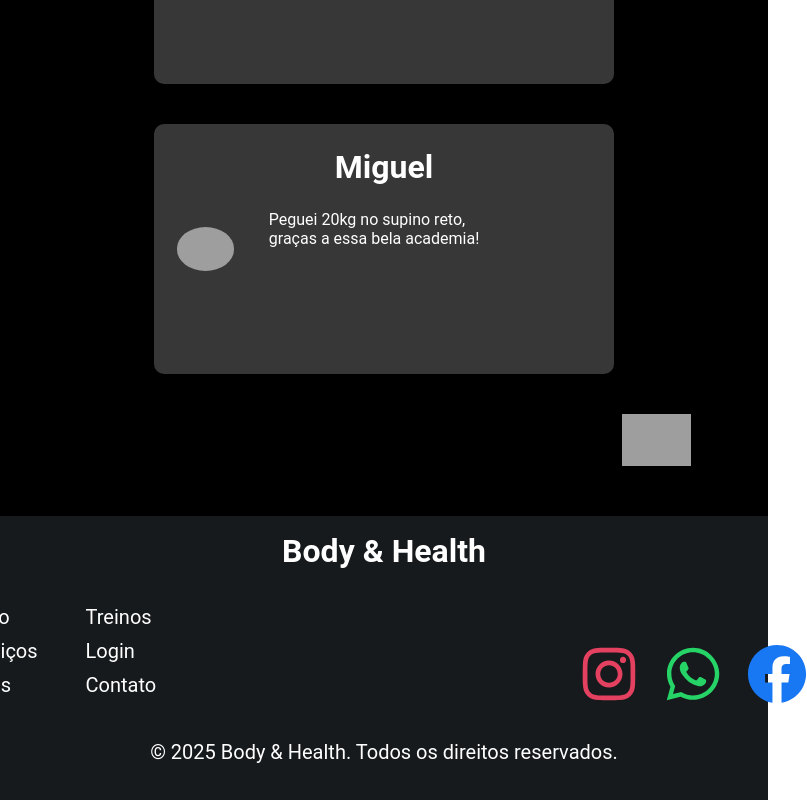
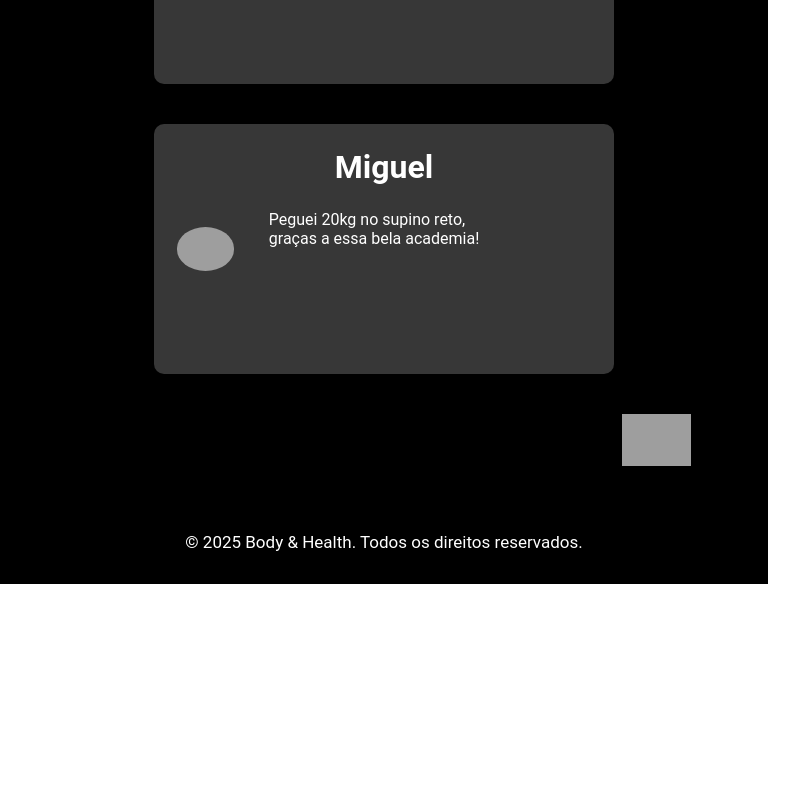
Before and after one commit to Vinirocha388/bodyhealthy-web, a Next.js app: page / in a window 768 px wide. Shown: the part 1226-2026 px from the top of the page, 807 px wide, since content can reach past the window. After the commit the page ends 1810 px from the top, so only its background shows below. Built offline with nearby package versions, Linux system fonts and the light colour scheme; grey boxes are pictures that could not be loaded.

Commit message:
feat: footer responsiveness term

```diff
--- a/src/app/page.jsx
+++ b/src/app/page.jsx
@@ -1,6 +1,6 @@
 import Header from "@/components/Header";
 import Footer from "@/components/Footer";
-import Post from "../components/Posts";
+import Post from "@/components/posts";
 import styles from "./page.module.css"
 
 export default function Home() {
--- a/src/app/page.module.css
+++ b/src/app/page.module.css
@@ -1,5 +1,7 @@
+
 .container {
     background-color: black;
+    width: 100%;
 }
 
 .homeTitle {
--- a/src/components/Footer/footer.module.css
+++ b/src/components/Footer/footer.module.css
@@ -81,3 +81,30 @@
     transform: scale(1.1);
     transition: 0.3s ease;
 }
+
+@media (max-width: 768px) {
+    .footerContent {
+        display: none;
+    }
+
+    .footer h1 {
+        display: none;
+    }
+
+    .footer {
+        background-color: #000000;
+    }
+
+    .footerCopyright {
+        font-size: 17px;
+        margin-top: 12px;
+        padding-top: 7%;
+        margin-bottom: 0;
+    }
+}
+
+@media (min-width: 768px) and (max-width: 950px) {
+    .footerContent {
+        gap: 50%;
+    }
+}
```
